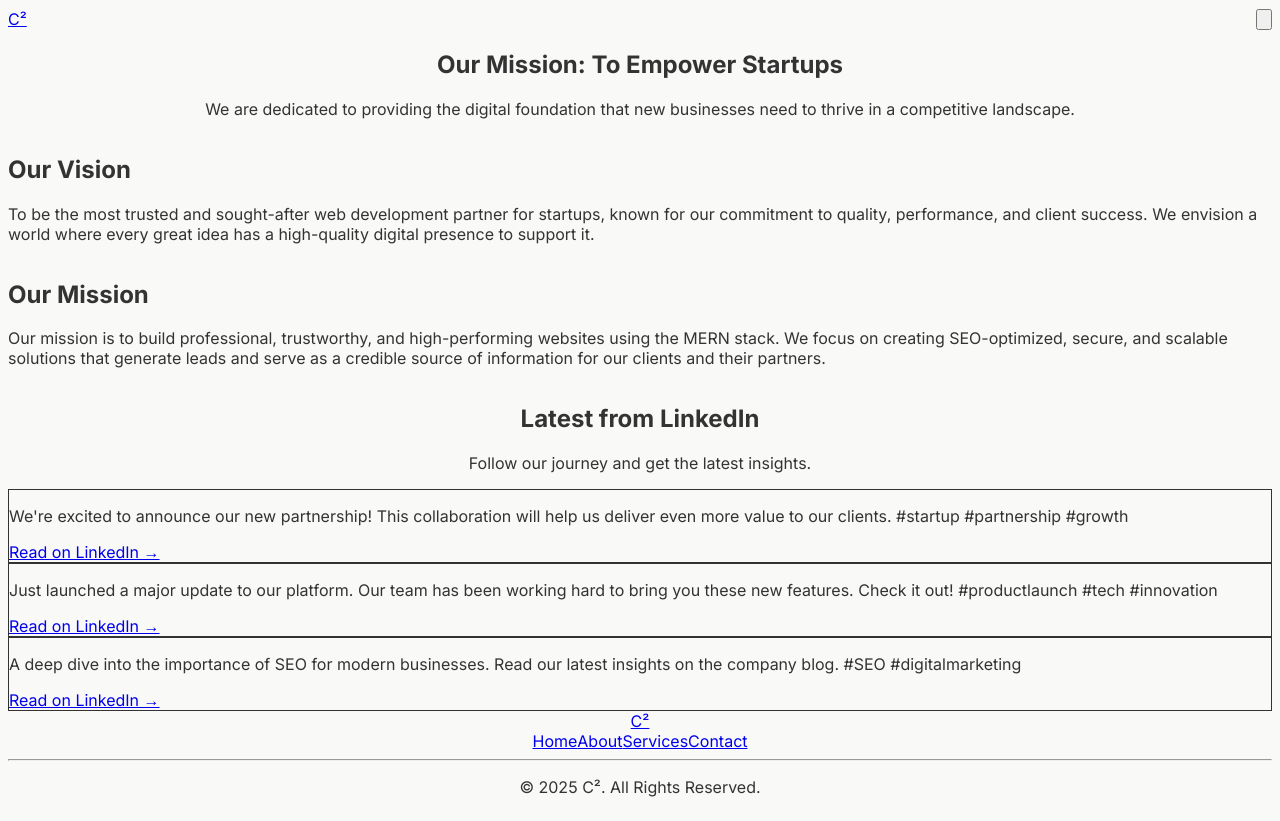
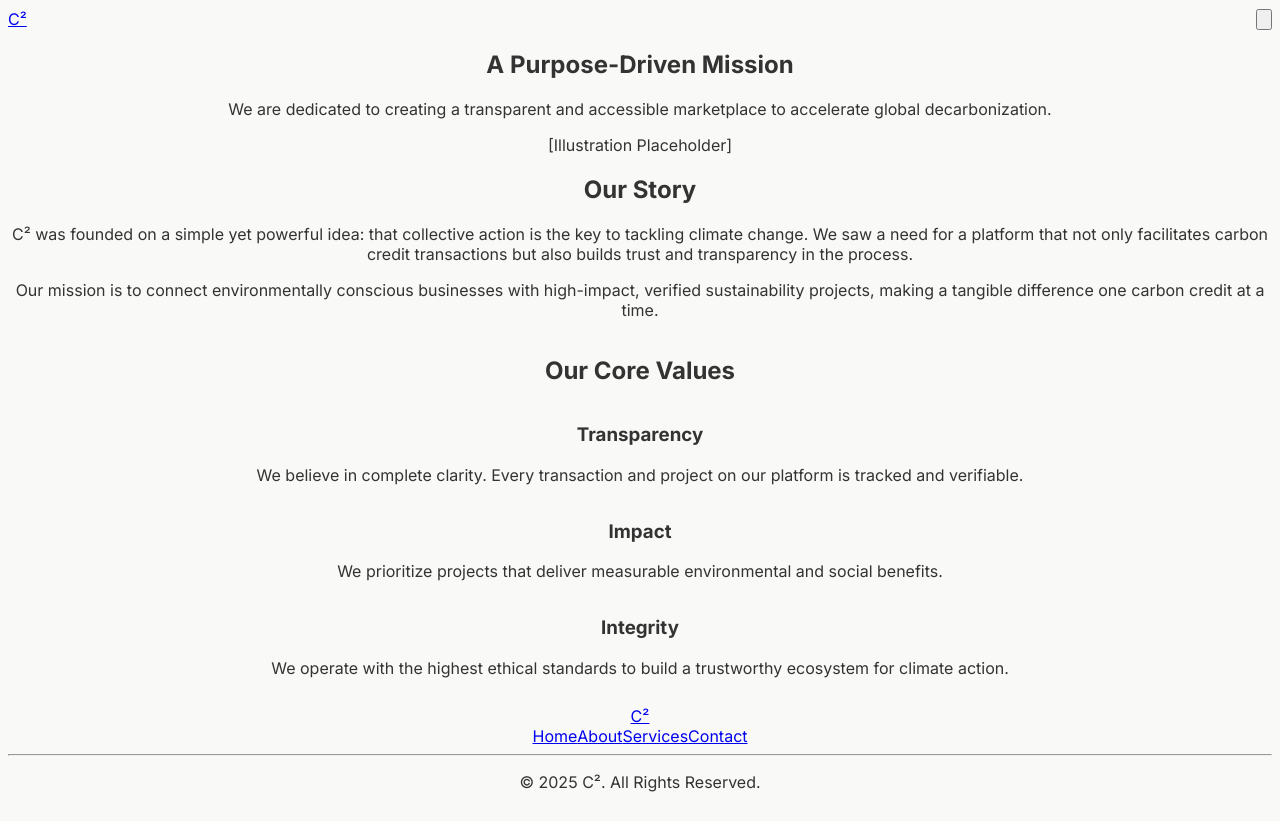
Before and after one commit to itznik/c-square-website, a Next.js app: page /about in a window 1280 px wide. Built offline with nearby package versions, Linux system fonts and the light colour scheme.

Commit message:
Update page.tsx

```diff
--- a/src/app/about/page.tsx
+++ b/src/app/about/page.tsx
@@ -1,84 +1,74 @@
-import Link from 'next/link';
-
-// --- Placeholder Data for LinkedIn Posts ---
-// In a future step, this data will come from your Sanity.io CMS.
-const linkedInPosts = [
-  {
-    id: 1,
-    text: "We're excited to announce our new partnership! This collaboration will help us deliver even more value to our clients. #startup #partnership #growth",
-    url: "https://www.linkedin.com/", // Replace with actual post URL
-  },
-  {
-    id: 2,
-    text: "Just launched a major update to our platform. Our team has been working hard to bring you these new features. Check it out! #productlaunch #tech #innovation",
-    url: "https://www.linkedin.com/", // Replace with actual post URL
-  },
-  {
-    id: 3,
-    text: "A deep dive into the importance of SEO for modern businesses. Read our latest insights on the company blog. #SEO #digitalmarketing",
-    url: "https://www.linkedin.com/", // Replace with actual post URL
-  },
-];
-// -----------------------------------------
-
+import AnimatedSection from '@/components/AnimatedSection';
 
 export default function AboutPage() {
   return (
     <main>
       {/* Page Header */}
-      <section className="bg-gray-50 py-16 md:py-24">
+      <AnimatedSection className="py-20 md:py-28 bg-white">
         <div className="container mx-auto px-6 text-center">
-          <h1 className="text-4xl md:text-5xl font-extrabold text-gray-800">
-            Our Mission: To Empower Startups
+          <h1 className="text-4xl md:text-6xl font-extrabold text-brand-green">
+            A Purpose-Driven Mission
           </h1>
           <p className="mt-4 text-lg text-gray-600 max-w-3xl mx-auto">
-            We are dedicated to providing the digital foundation that new businesses need to thrive in a competitive landscape.
+            We are dedicated to creating a transparent and accessible marketplace to accelerate global decarbonization.
           </p>
         </div>
-      </section>
+      </AnimatedSection>
 
-      {/* Mission & Vision Section */}
-      <section className="py-16 md:py-24 bg-white">
+      {/* Our Story Section */}
+      <AnimatedSection className="py-20 md:py-28">
         <div className="container mx-auto px-6 grid md:grid-cols-2 gap-12 items-center">
-          <div>
-            <h2 className="text-3xl font-bold text-gray-800 mb-4">Our Vision</h2>
-            <p className="text-gray-600 mb-4">
-              To be the most trusted and sought-after web development partner for startups, known for our commitment to quality, performance, and client success. We envision a world where every great idea has a high-quality digital presence to support it.
+          {/* Illustration */}
+          <div className="flex justify-center">
+            <div className="bg-accent/30 w-80 h-80 rounded-full flex items-center justify-center">
+              <span className="text-brand-green">[Illustration Placeholder]</span>
+            </div>
+          </div>
+
+          {/* Text Content */}
+          <div className="text-center md:text-left">
+            <h2 className="text-3xl font-bold text-gray-800 mb-4">Our Story</h2>
+            <p className="text-gray-600 mb-4 leading-relaxed">
+              C² was founded on a simple yet powerful idea: that collective action is the key to tackling climate change. We saw a need for a platform that not only facilitates carbon credit transactions but also builds trust and transparency in the process.
             </p>
-          </div>
-          <div>
-            <h2 className="text-3xl font-bold text-gray-800 mb-4">Our Mission</h2>
-            <p className="text-gray-600">
-              Our mission is to build professional, trustworthy, and high-performing websites using the MERN stack. We focus on creating SEO-optimized, secure, and scalable solutions that generate leads and serve as a credible source of information for our clients and their partners.
+            <p className="text-gray-600 leading-relaxed">
+              Our mission is to connect environmentally conscious businesses with high-impact, verified sustainability projects, making a tangible difference one carbon credit at a time.
             </p>
           </div>
         </div>
-      </section>
+      </AnimatedSection>
 
-      {/* LinkedIn Posts Section */}
-      <section className="bg-gray-50 py-16 md:py-24">
+      {/* Core Values Section */}
+      <AnimatedSection className="py-20 md:py-28 bg-white">
         <div className="container mx-auto px-6">
           <div className="text-center mb-12">
-            <h2 className="text-3xl md:text-4xl font-bold text-gray-800">Latest from LinkedIn</h2>
-            <p className="text-gray-600 mt-2">Follow our journey and get the latest insights.</p>
+            <h2 className="text-4xl font-extrabold text-brand-green">Our Core Values</h2>
           </div>
-          <div className="grid md:grid-cols-2 lg:grid-cols-3 gap-8">
-            {linkedInPosts.map((post) => (
-              <div key={post.id} className="bg-white p-6 border border-gray-200 rounded-lg shadow-sm flex flex-col justify-between">
-                <p className="text-gray-700 mb-4">{post.text}</p>
-                <Link
-                  href={post.url}
-                  target="_blank"
-                  rel="noopener noreferrer"
-                  className="font-semibold text-blue-600 hover:underline self-start"
-                >
-                  Read on LinkedIn &rarr;
-                </Link>
-              </div>
-            ))}
+          <div className="grid md:grid-cols-3 gap-8 text-center">
+            {/* Value 1: Transparency */}
+            <div>
+              <h3 className="text-2xl font-bold text-text-dark mb-3">Transparency</h3>
+              <p className="text-gray-600">
+                We believe in complete clarity. Every transaction and project on our platform is tracked and verifiable.
+              </p>
+            </div>
+            {/* Value 2: Impact */}
+            <div>
+              <h3 className="text-2xl font-bold text-text-dark mb-3">Impact</h3>
+              <p className="text-gray-600">
+                We prioritize projects that deliver measurable environmental and social benefits.
+              </p>
+            </div>
+            {/* Value 3: Integrity */}
+            <div>
+              <h3 className="text-2xl font-bold text-text-dark mb-3">Integrity</h3>
+              <p className="text-gray-600">
+                We operate with the highest ethical standards to build a trustworthy ecosystem for climate action.
+              </p>
+            </div>
           </div>
         </div>
-      </section>
+      </AnimatedSection>
     </main>
   );
 }
```
